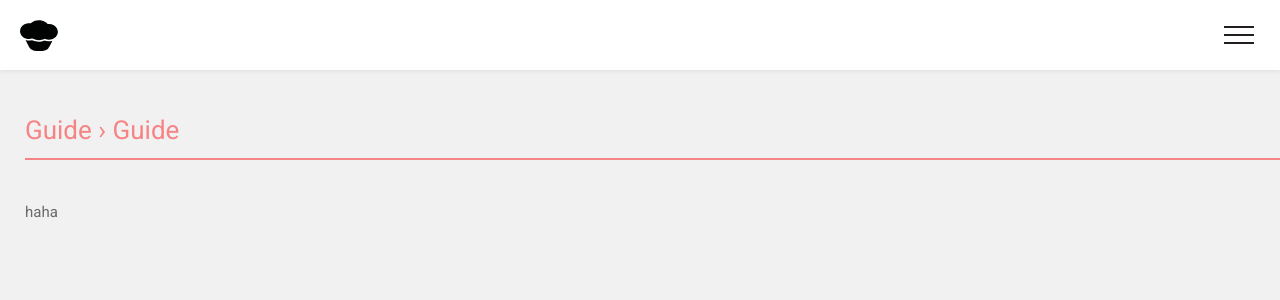
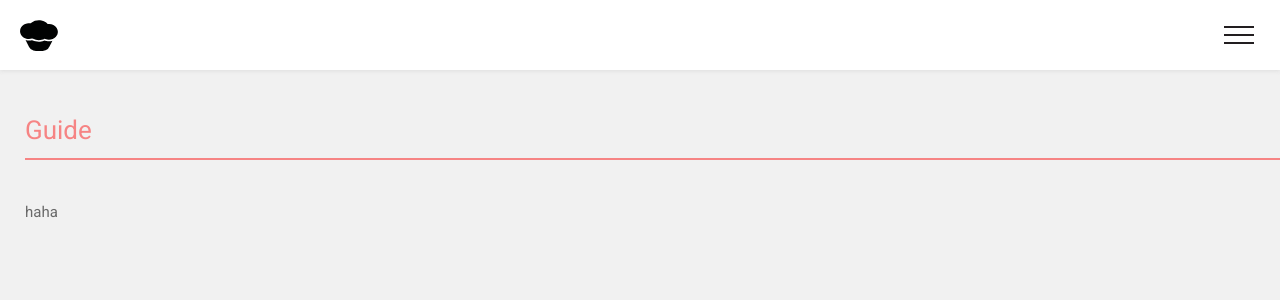
Before and after one commit to leo/muffin.github.io, a Jekyll site: the page built from guide/index.md, in a window 1280 px wide. Shown: the top 300 px of the page. Built offline with Jekyll 4.4.1, drawn with Linux system fonts in a browser that asks for light colours.

Commit message:
Link guide in title

```diff
--- a/_layouts/page.html
+++ b/_layouts/page.html
@@ -41,7 +41,13 @@
 </aside>
 
 <article id="content">
-  <h1 class="title">Guide &rsaquo; {{page.title}}</h1>
+  {% if page.path != "guide/index.md" %}
+    <h1 class="title"><a href="/guide">Guide</a> &rsaquo; {{page.title}}</h1>
+  {% else %}
+    <h1 class="title">
+      <a href="{{page.url}}">{{page.title}}</a>
+    </h1>
+  {% endif %}
 
   {{content}}
 </article>
--- a/_sass/_main.scss
+++ b/_sass/_main.scss
@@ -154,6 +154,10 @@
     margin-right: -25px;
     padding: 13px 0;
     margin-bottom: 40px;
+
+    a {
+      font-weight: inherit;
+    }
   }
 
   p {
```
